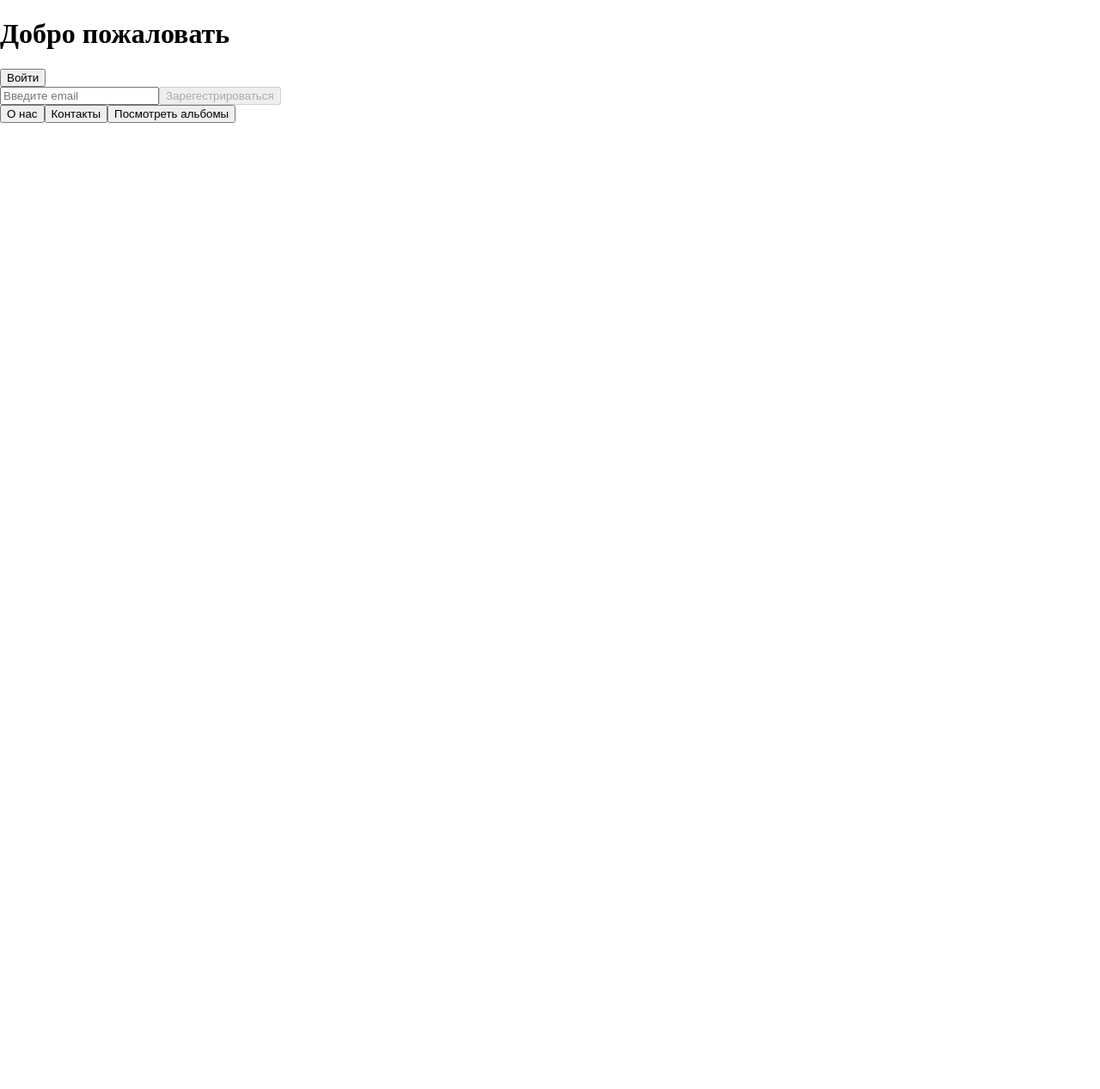
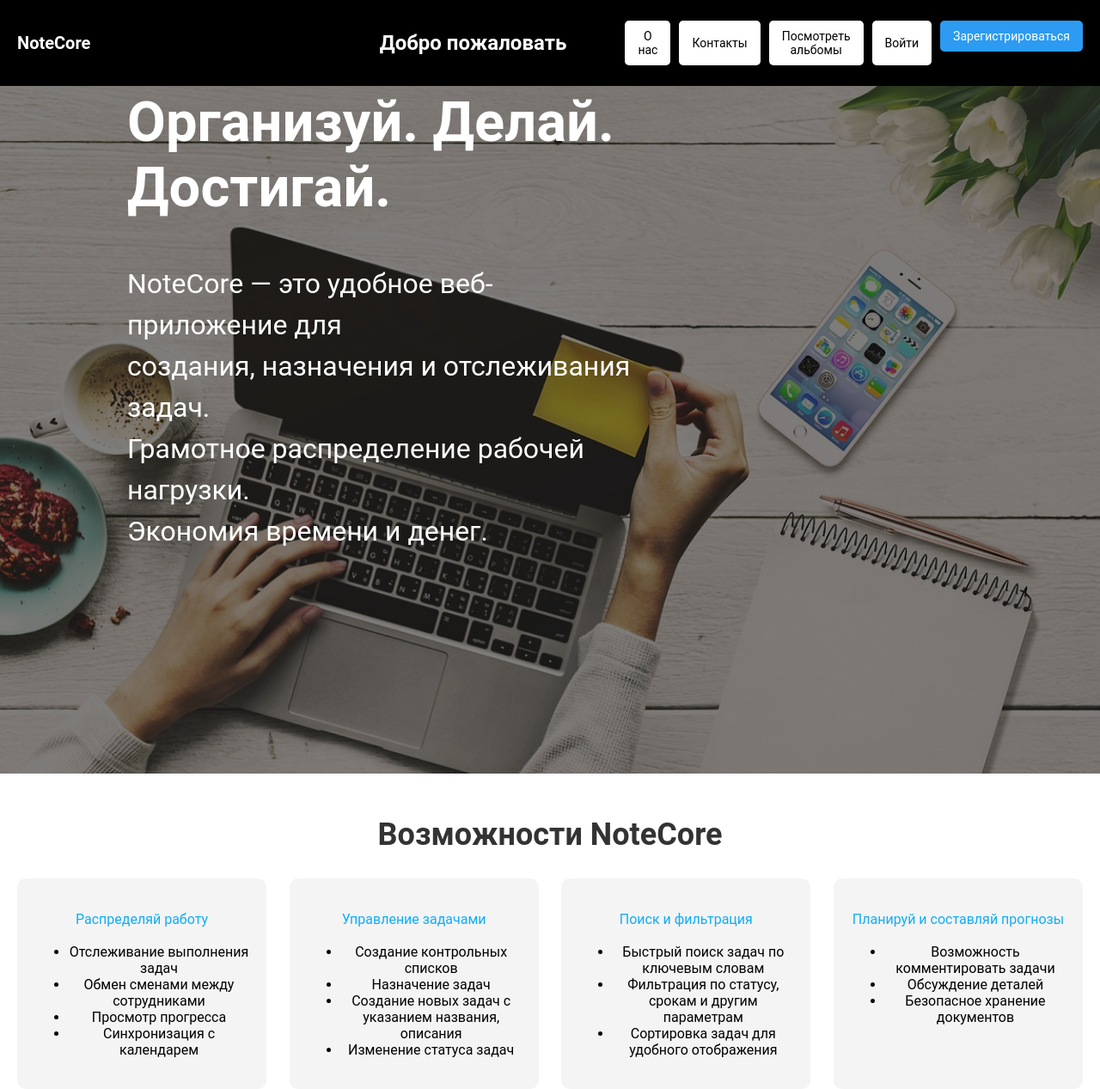
Before and after one commit to xzb1bs/Project-Web-Dev, an Angular app in the folder Front/: page / in a window 1280 px wide. Shown: the whole page at 86% size. Before the commit the page ends 821 px from the top, so only its background shows below. Built offline with nearby package versions, Linux system fonts and the light colour scheme.

Commit message:
Add files via upload

```diff
--- a/Front/src/app/pages/home/home.component.css
+++ b/Front/src/app/pages/home/home.component.css
@@ -0,0 +1,165 @@
+* {
+  font-family: 'Roboto', sans-serif !important;
+}
+
+.top-bar form button {
+  background-color: rgb(44, 155, 241);
+  color: white;
+  border: none;
+  padding: 10px 15px;
+  cursor: pointer;
+  border-radius: 5px;
+  font-size: 14px;
+  transition: background-color 0.2s ease; /* Плавный переход */
+}
+
+/* При наведении (необязательно) */
+.top-bar form button:hover {
+  background-color: rgb(27, 120, 200); /* чуть темнее */
+}
+
+/* При нажатии */
+.top-bar form button:active {
+  background-color: rgb(20, 100, 180); /* ещё темнее — эффект нажатия */
+}
+
+.top-bar {
+  width: 100%;
+  height: 100px; /* Высота черной линии */
+  background-color: black;
+  position: fixed; /* Фиксируем элемент сверху */
+  top: 0;
+  left: 0;
+  z-index: 1000; /* Убедитесь, что она выше других элементов */
+  color: white;
+  display: flex;
+  align-items: center;
+  justify-content: space-between;
+  padding: 0 20px; /* Добавляем отступы */
+  box-sizing: border-box;
+}
+
+  .left-column {
+    flex: 1; /* Takes up space on the left */
+    display: flex;
+    align-items: center;
+  }
+
+  .left-column span {
+    font-size: 20px;
+    font-weight: bold;
+  }
+
+  .center-column {
+    flex: 1; /* Centers the content */
+    display: flex;
+    justify-content: center;
+    align-items: center;
+  }
+
+  .center-column h1 {
+    margin: 0;
+    font-size: 24px;
+  }
+
+  .right-column {
+    flex: 1; /* Aligns content to the right */
+    display: flex;
+    justify-content: flex-end;
+    gap: 10px; /* Space between buttons */
+  }
+
+  .nav-buttons button {
+    background-color: white;
+    color: black;
+    border: none;
+    padding: 10px 15px;
+    cursor: pointer;
+    border-radius: 5px;
+    font-size: 14px;
+  }
+
+  .nav-buttons button:hover {
+    background-color: gray;
+    color: white;
+  }
+  .background-section {
+    width: 100%;
+    height: 900px; /* Высота секции */
+    background-image: url('images/v2_361.png'); /* Укажите путь к изображению */
+    background-size: cover; /* Масштабирование изображения */
+    background-position: center; /* Центрирование изображения */
+    background-repeat: no-repeat; /* Избегаем повторения */
+    margin-top: 0px; /* Отступ после черной полосы */
+    position: relative; /* Для позиционирования текста внутри */
+    overflow: hidden; /* Убедитесь, что псевдоэлемент не выходит за пределы */
+}
+
+.background-section::before {
+    content: '';
+    position: absolute;
+    top: 0;
+    left: 0;
+    width: 100%;
+    height: 100%;
+    background-color: rgba(0, 0, 0, 0.5); /* Полупрозрачный черный слой */
+    z-index: 1; /* Помещаем затемнение ниже текста */
+}
+
+.overlay-text {
+    position: absolute;
+    top: 50%; /* Центрирование по вертикали */
+    left: 50%; /* Центрирование по горизонтали */
+    transform: translate(-80%, -60%); /* Смещение для точного центрирования */
+    text-align: left;
+    color: white; /* Белый текст для контраста */
+    z-index: 2; /* Помещаем текст поверх затемнения */
+    padding: 20px;
+    border-radius: 10px; /* Скругленные углы */
+}
+
+.overlay-text h1 {
+    font-size: 65px;
+    margin: 0 0 10px 0;
+    font-weight: bold;
+}
+
+.overlay-text p {
+    font-size: 32px;
+    margin-top: 50px;
+    line-height: 1.5;
+}
+.features-section {
+  text-align: center;
+  margin: 50px 20px; /* Отступы сверху и по бокам */
+}
+
+.features-section h2 {
+  font-size: 36px;
+  font-weight: bold;
+  margin-bottom: 30px; /* Отступ под заголовком */
+  color: #333; /* Цвет текста */
+}
+
+.features-columns {
+  display: flex;
+  justify-content: space-between; /* Равномерное распределение колонок */
+  gap: 10px; /* Расстояние между колонками */
+  flex-wrap: wrap; /* Перенос колонок на новую строку при малой ширине */
+}
+
+.feature-column {
+  flex: 1; /* Равномерное распределение ширины */
+  min-width: 200px; /* Минимальная ширина колонки */
+  max-width: 250px; /* Максимальная ширина колонки */
+  background-color: #f4f4f4; /* Светлый фон для колонок */
+  padding: 20px;
+  border-radius: 10px; /* Скругленные углы */
+  text-align: center;
+}
+
+.feature-column p {
+  font-size: 16px;
+  color: #11adf5; /* Цвет текста */
+  line-height: 1.5;
+}
--- a/Front/src/app/pages/home/home.component.html
+++ b/Front/src/app/pages/home/home.component.html
@@ -1,13 +1,70 @@
-<h1>Добро пожаловать</h1>
-<button (click)="onLogin()">Войти</button>
+<div class="top-bar">
+  <div class="left-column">
+    <span>NoteCore</span>
+  </div>
+  <div class="center-column">
+    <h1>Добро пожаловать</h1>
+  </div>
+  <div class="right-column nav-buttons">
+    <button>О нас</button>
+    <button>Контакты</button>
+    <button>Посмотреть альбомы</button>
+    <button (click)="onLogin()">Войти</button>
+    <form [formGroup]="loginForm" (ngSubmit)="onReg()">
+      <button>Зарегистрироваться</button>
+    </form>
+  </div>
+</div>
 
-<form [formGroup]="loginForm" (ngSubmit)="onReg()">
-  <input formControlName="email" type="email" placeholder="Введите email" />
-  <button type="submit" [disabled]="loginForm.invalid">Зарегестрироваться</button>
-</form>
-
-<div class="buttons">
-  <button>О наc</button>
-  <button>Контакты</button>
-  <button>Посмотреть альбомы</button>
+<div class="background-section">
+  <div class="overlay-text">
+    <h1>Организуй. Делай. Достигай.</h1>
+    <p>
+      NoteCore — это удобное веб-приложение для<br>
+      создания, назначения и отслеживания задач.<br>
+      Грамотное распределение рабочей нагрузки.<br>
+      Экономия времени и денег.
+    </p>
+  </div>
 </div>
+<div class="features-section">
+  <h2>Возможности NoteCore</h2>
+  <div class="features-columns">
+    <div class="feature-column">
+      <p>Распределяй работу</p>
+      <ul>
+        <li>Отслеживание выполнения задач</li>
+        <li>Обмен сменами между сотрудниками</li>
+        <li>Просмотр прогресса</li>
+        <li>Синхронизация с календарем</li>
+      </ul>
+    </div>
+    <div class="feature-column">
+      <p>Управление задачами</p>
+      <ul>
+        <li>Создание контрольных списков</li>
+        <li>Назначение задач</li>
+        <li>Создание новых задач с указанием названия, описания</li>
+        <li>Изменение статуса задач</li>
+      </ul>
+    </div>
+    <div class="feature-column">
+      <p>Поиск и фильтрация</p>
+      <ul>
+        <li>Быстрый поиск задач
+          по ключевым словам</li>
+        <li>Фильтрация по статусу, срокам и другим параметрам</li>
+        <li>Сортировка задач для
+          удобного отображения</li>
+      </ul>
+    </div>
+    <div class="feature-column">
+      <p>Планируй и составляй прогнозы</p>
+      <ul>
+        <li>Возможность комментировать задачи</li>
+        <li>Обсуждение деталей</li>
+        <li>Безопасное хранение документов</li>
+      </ul>
+    </div>
+  </div>
+</div>
--- a/Front/src/app/pages/home/home.component.ts
+++ b/Front/src/app/pages/home/home.component.ts
@@ -8,7 +8,8 @@ import { Router } from '@angular/router';
   selector: 'app-home',
   standalone: true,
   imports: [CommonModule, ReactiveFormsModule],
-  templateUrl: './home.component.html'
+  templateUrl: './home.component.html',
+  styleUrls: ['./home.component.css']
 })
 export class HomeComponent {
   loginForm: FormGroup;
```
Also changed, not shown: Front/src/app/pages/home/images/v2_361.png (added).
